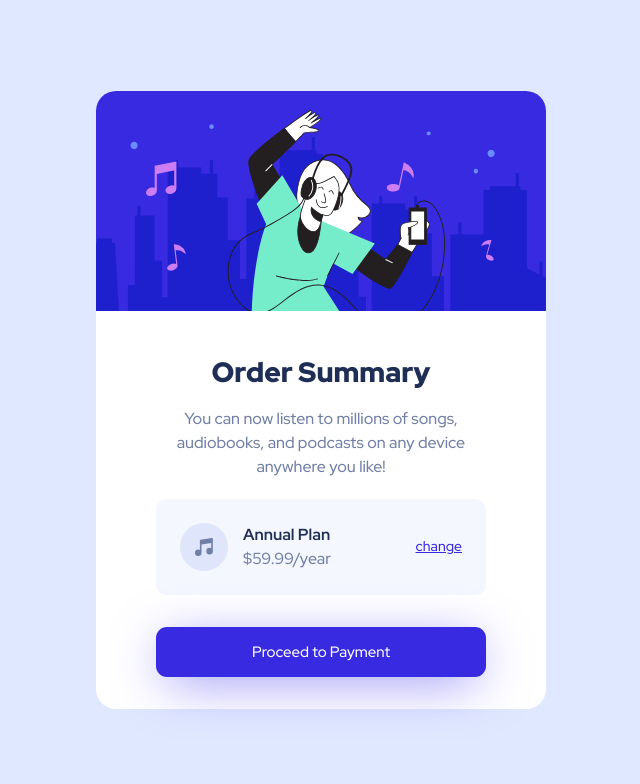
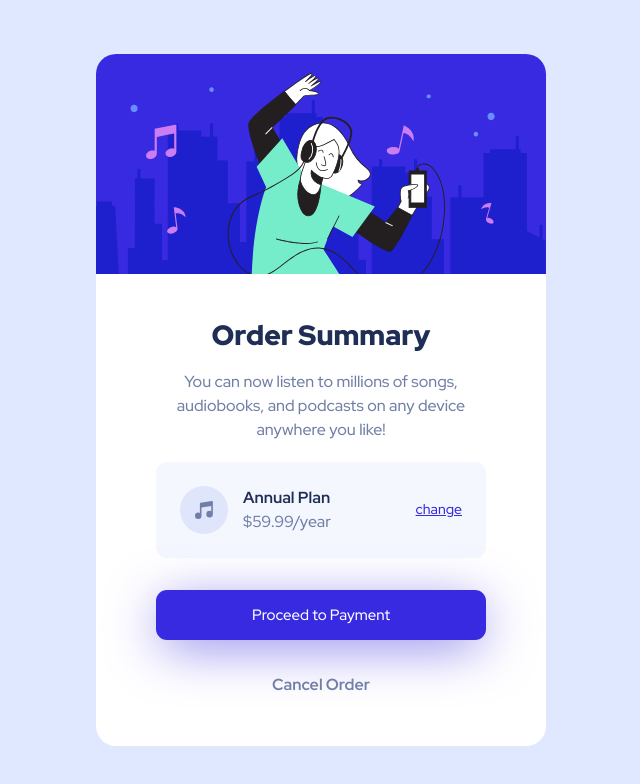
Before and after one commit to YashinN/FM-order_summary_component, a React (Create React App) app: page / in a window 1280 px wide. Shown: the top 784 px of the page, without its empty margins (319-959 px from the left). Built offline with nearby package versions, Linux system fonts and the light colour scheme.

Commit message:
Added button hover effects , completed cancel order button

```diff
--- a/src/Components/OrderSummary.css
+++ b/src/Components/OrderSummary.css
@@ -58,9 +58,29 @@
   background-color: #382ae1;
   font-weight: 500;
   border-radius: 11px;
-  box-shadow: 0px 10px 53px -10px #766cf1;
+  box-shadow: 0px 10px 53px -6px #7b71e8;
 }
 
 .payment-btn:hover {
   background-color: #766cf1;
 }
+
+.btn-wrapper {
+  text-align: center;
+}
+
+.cancel-btn {
+  background-color: transparent;
+  border: none;
+  font-weight: 700;
+  color: #717fa6;
+  margin-bottom: 48px;
+}
+
+.cancel-btn:hover {
+  color: #1f2e55;
+}
+
+.cancel-btn:active {
+  color: #7b71e8;
+}
--- a/src/Components/OrderSummary.js
+++ b/src/Components/OrderSummary.js
@@ -14,7 +14,11 @@ const OrderSummary = () => {
             any device anywhere you like!
           </p>
           <OrderPlan />
-          <button className="payment-btn">Proceed to Payment</button>
+
+          <div className="btn-wrapper">
+            <button className="payment-btn">Proceed to Payment</button>
+            <button className="cancel-btn">Cancel Order</button>
+          </div>
         </div>
       </div>
     </div>
```
